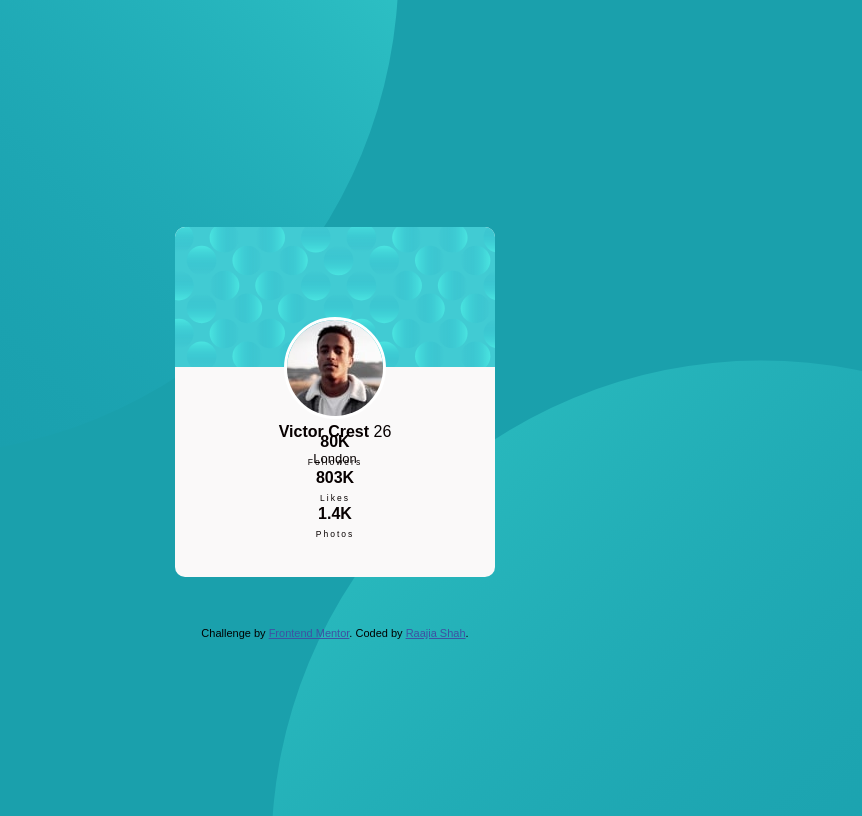
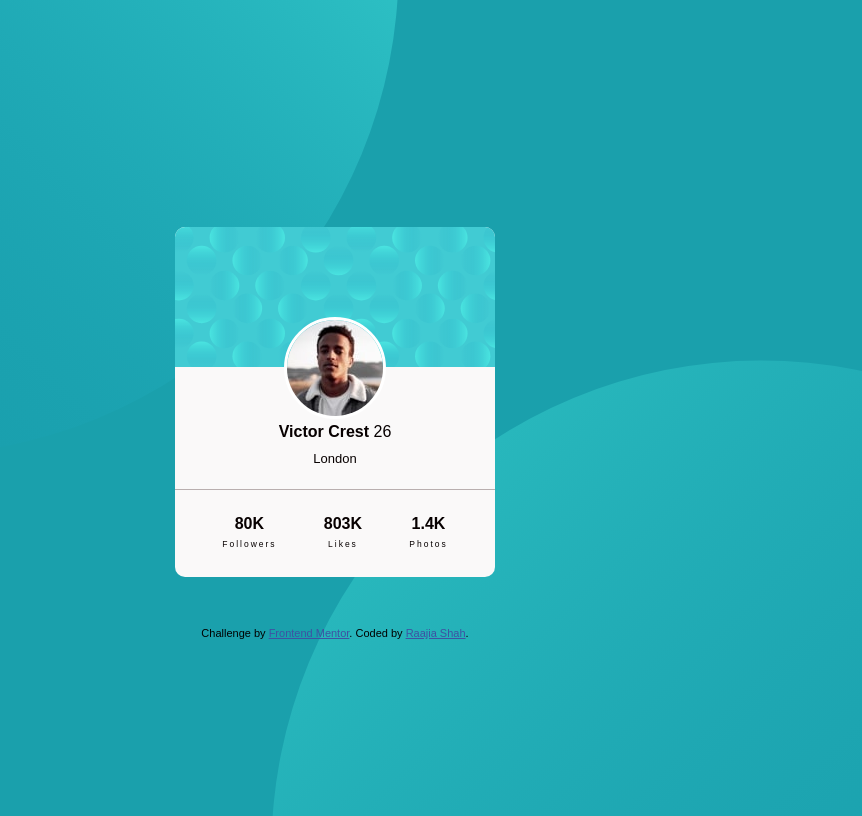
Before and after one commit to RaajiaShah/Profile_Card_Component_Front-End_Mentor, a plain HTML site: page index.html in a window 1280 px wide. Shown: the whole page, without its empty margins (305-1167 px from the left). Drawn offline with Linux system fonts and the light colour scheme.

Commit message:
style.css

```diff
--- a/css/style.css
+++ b/css/style.css
@@ -65,7 +65,7 @@ body {
     border: solid 3px white;
   }
 
-  .footer {
+  .bottom {
     display: flex;
     flex-direction: row;
     justify-content: space-evenly;
```
